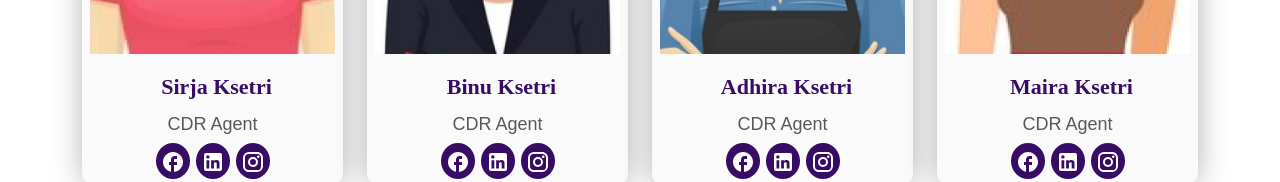
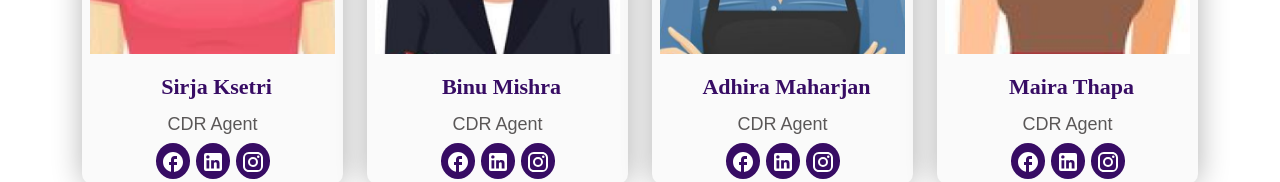
Before and after one commit to binod0233/cdrforengineer_next, a Next.js app: page /our-agents in a window 1280 px wide. Shown: the part 681-863 px from the top of the page. Built offline with nearby package versions, Linux system fonts and the light colour scheme.

Commit message:
fix our agents name

```diff
--- a/pages/our-agents.js
+++ b/pages/our-agents.js
@@ -12,10 +12,10 @@ const OurAgents = () => {
 
   const agents = [
     {name:"Sirja Ksetri",image:"/images/ourAgents/1.png",facebookLink:"https://www.facebook.com/profile.php?id=100080927829387",linkedInLink:"",instagramLink:"",phone:"61482072510"},
-  {name:"Binu Ksetri",image:"/images/ourAgents/2.png",facebookLink:"https://www.facebook.com/profile.php?id=100082172346949",linkedInLink:"https://www.linkedin.com/in/binu-mishra-103168241/",instagramLink:"https://www.instagram.com/binu.cdrforengineer/",phone:"61482070864"},
-  {name:"Adhira Ksetri",image:"/images/ourAgents/3.png",facebookLink:"https://www.facebook.com/profile.php?id=100080942528620",linkedInLink:"https://www.linkedin.com/in/adhira-mahajan-/",instagramLink:"https://www.instagram.com/cdr_with_adhira/",phone:"61482070521"},
-  {name:"Maira Ksetri",image:"/images/ourAgents/4.png",facebookLink:"https://www.facebook.com/profile.php?id=100080996556778",linkedInLink:"https://www.linkedin.com/in/maira-thapa-536259241/",instagramLink:"https://www.instagram.com/cdr_with_maira/",phone:"61482072733"},
-  {name:"Samaira Ksetri",image:"/images/ourAgents/5.png",facebookLink:"https://www.facebook.com/profile.php?id=100080772975496",linkedInLink:"https://www.linkedin.com/in/samaira-singh-a790b1241/",instagramLink:"https://www.instagram.com/samaira.cdrforengineer/",phone:"61482071295"},];
+  {name:"Binu Mishra",image:"/images/ourAgents/2.png",facebookLink:"https://www.facebook.com/profile.php?id=100082172346949",linkedInLink:"https://www.linkedin.com/in/binu-mishra-103168241/",instagramLink:"https://www.instagram.com/binu.cdrforengineer/",phone:"61482070864"},
+  {name:"Adhira Maharjan",image:"/images/ourAgents/3.png",facebookLink:"https://www.facebook.com/profile.php?id=100080942528620",linkedInLink:"https://www.linkedin.com/in/adhira-mahajan-/",instagramLink:"https://www.instagram.com/cdr_with_adhira/",phone:"61482070521"},
+  {name:"Maira Thapa",image:"/images/ourAgents/4.png",facebookLink:"https://www.facebook.com/profile.php?id=100080996556778",linkedInLink:"https://www.linkedin.com/in/maira-thapa-536259241/",instagramLink:"https://www.instagram.com/cdr_with_maira/",phone:"61482072733"},
+  {name:"Samaira Singh",image:"/images/ourAgents/5.png",facebookLink:"https://www.facebook.com/profile.php?id=100080772975496",linkedInLink:"https://www.linkedin.com/in/samaira-singh-a790b1241/",instagramLink:"https://www.instagram.com/samaira.cdrforengineer/",phone:"61482071295"},];
   return (
     <div>
 
```
